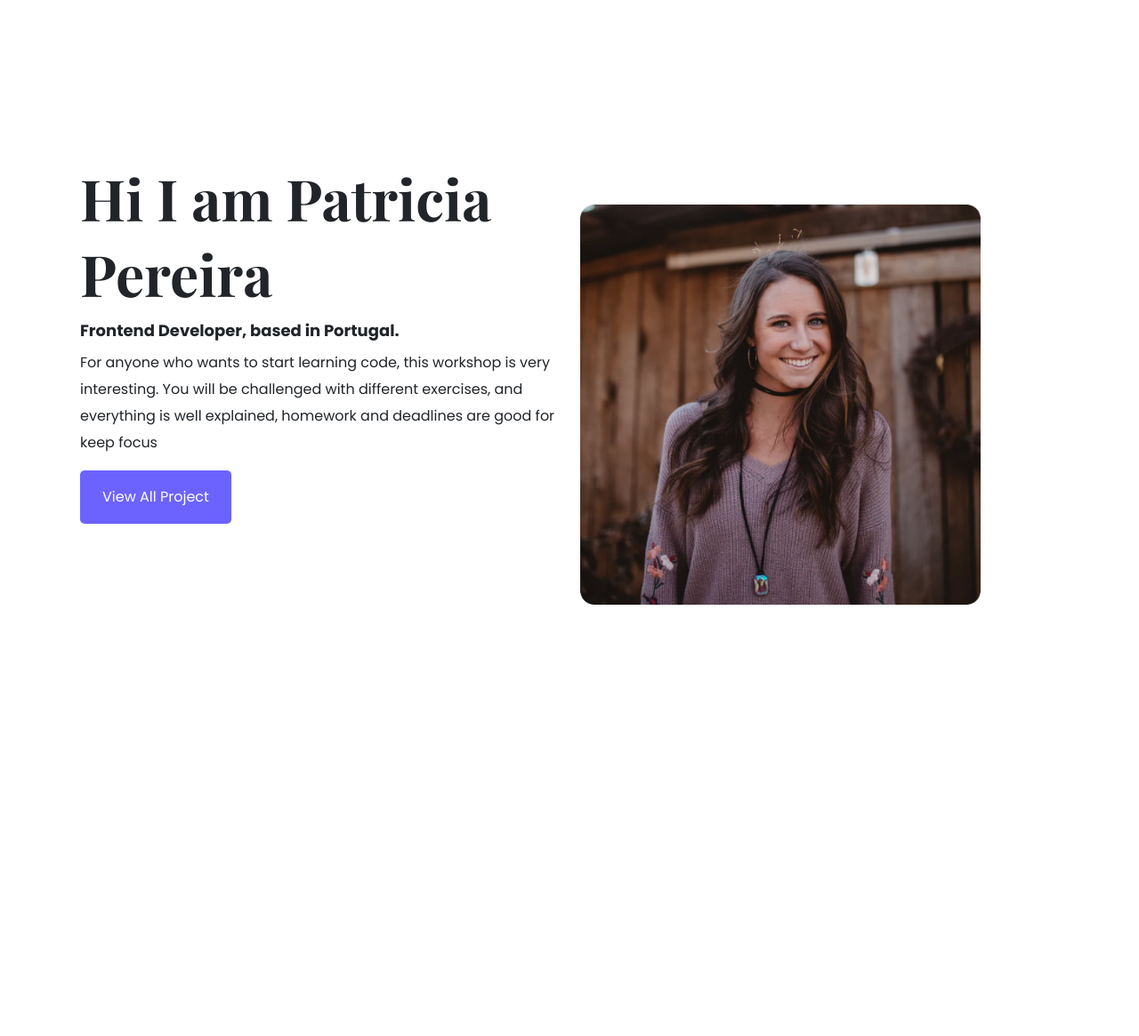
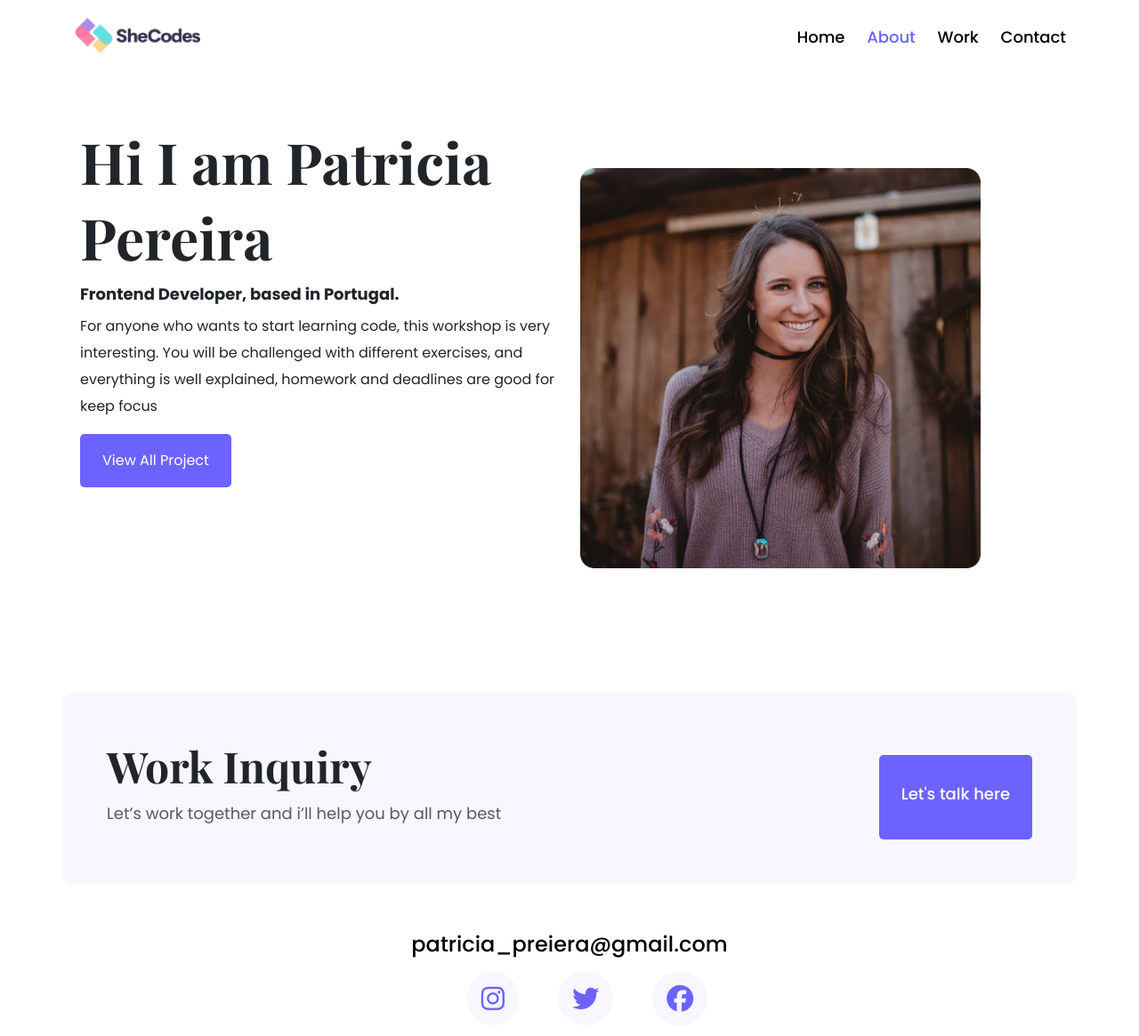
Before and after one commit to shaivya05/project, a plain HTML site: page about.html in a window 1280 px wide. Shown: the whole page at 89% size. Before the commit the page ends 860 px from the top, so only its background shows below. Drawn offline with nearby package versions, Linux system fonts and the light colour scheme; a web font is replaced by a local one.

Commit message:
added nav bar and footer to all pages and added necessary likns

```diff
--- a/about.html
+++ b/about.html
@@ -34,6 +34,34 @@
     />
 </head>
 <body>
+  <nav>
+      <div class="container d-flex justify-content-between">
+        <!-- isse margin mil jaegi -->
+         <img src="images/logo.png" class="logo d-none d-md-block"/>
+         <img src="images/logo-small.png" class="logo d-block d-md-none"/>
+         <ul>
+
+          <li >
+            <a href="index.html" class="active">Home</a>
+
+          </li>
+          <li class="active">
+            <a href="about.html">About</a>
+
+          </li>
+          <li>
+            <a href="Work.html">Work</a>
+
+          </li>
+          <li>
+            <a href="Contact.html">Contact</a>
+
+          </li>
+
+
+         </ul>
+      </div>
+    </nav>
   <div class="about">
     <div class="container">
         <div class="row">
@@ -47,7 +75,7 @@
                 <p>
                     For anyone who wants to start learning code, this workshop is very interesting. You will be challenged  with different exercises, and everything is well explained, homework and deadlines are good for keep focus
                 </p>
-                <a href="#" class="btn btn-branding">View All Project</a>
+                <a href="work.html" class="btn btn-branding">View All Project</a>
             </div>
             <div  class="col">
                 <img src="images/profile.png"/>
@@ -56,5 +84,24 @@
         </div>
     </div>
     </div>
+    <footer>
+      <div class="footer d-flex justify-content-between d-none d-md-flex">
+        <div>
+          <h1>Work Inquiry</h1>
+        <p class="text-muted">Let’s work  together and i’ll help you by all my best</p>
+        </div>
+        <a href="contact.html" class="btn btn-branding button">Let's talk here</a>
+      </div>
+      <div class="mail text-center">
+             <a href="mailto::patricia_preiera@gmail.com" class="email-link ">patricia_preiera@gmail.com</a>
+             <div class="social-links">
+              <a href=""><i class="fa-brands fa-instagram"></i></a>
+              <a href=""><i class="fa-brands fa-twitter"></i></a>
+
+             <a href=""><i class="fa-brands fa-facebook"></i></a>
+
+             </div>
+      </div>
+    </footer>
 </body>
 </html>
--- a/style.css
+++ b/style.css
@@ -140,7 +140,7 @@ img {
   margin-top: 50px;
 }
 .about .container {
-  padding: 180px 20px;
+  padding: 40px 20px;
 }
 .about .container .row .col h1 {
   font-family: Playfair Display;
@@ -200,9 +200,10 @@ img {
   line-height: 21px;
   text-align: center;
 }
-/* .contact{
-  margin:250px;
-} */
+.contact{
+  margin:100px 200px;
+}
+
 .contact h1 {
   font-family: Playfair Display;
   font-size: 80px;
```
Also changed, not shown: contact.html (+48 -1 lines), index.html (+4 -4 lines), work.html (+47 -0 lines).
